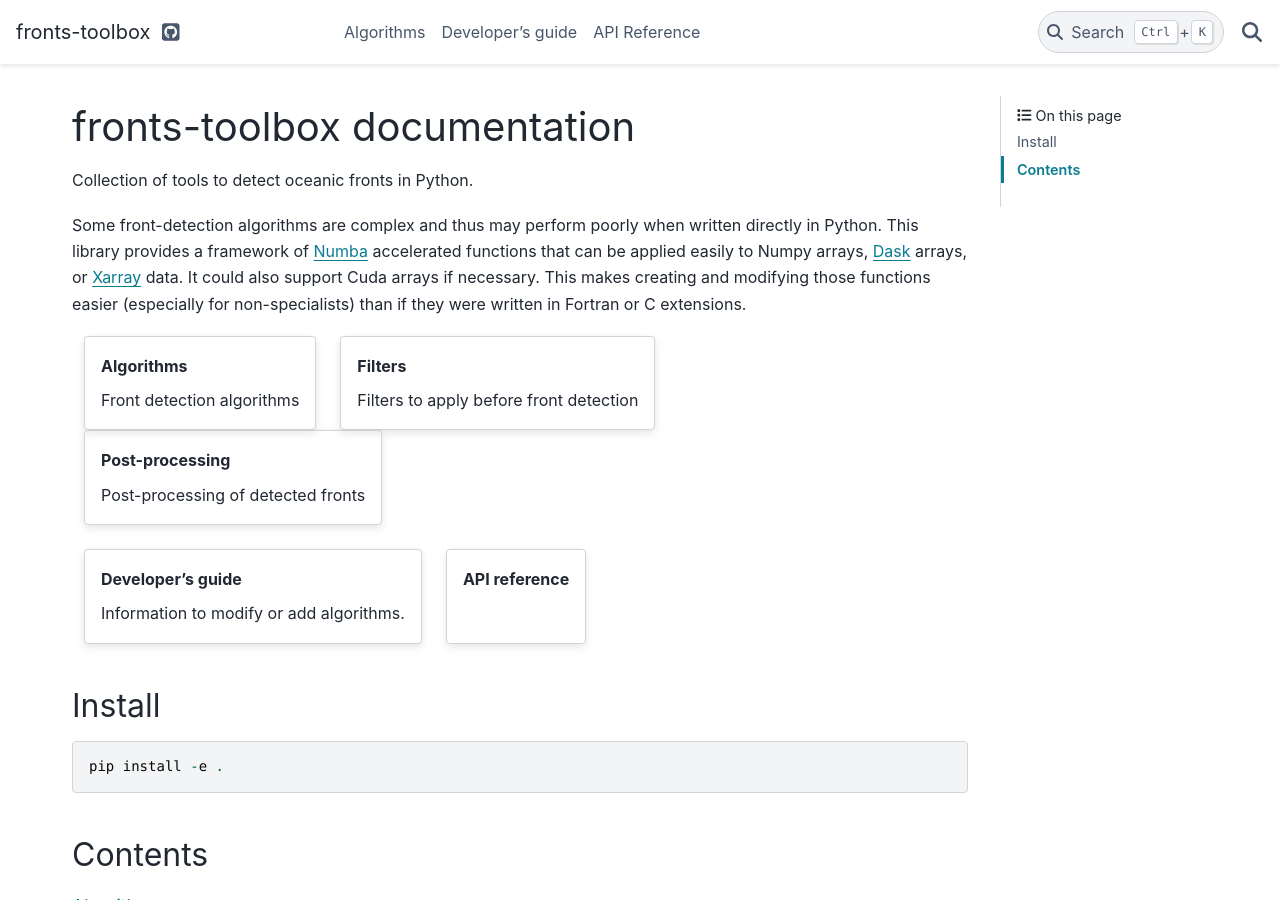
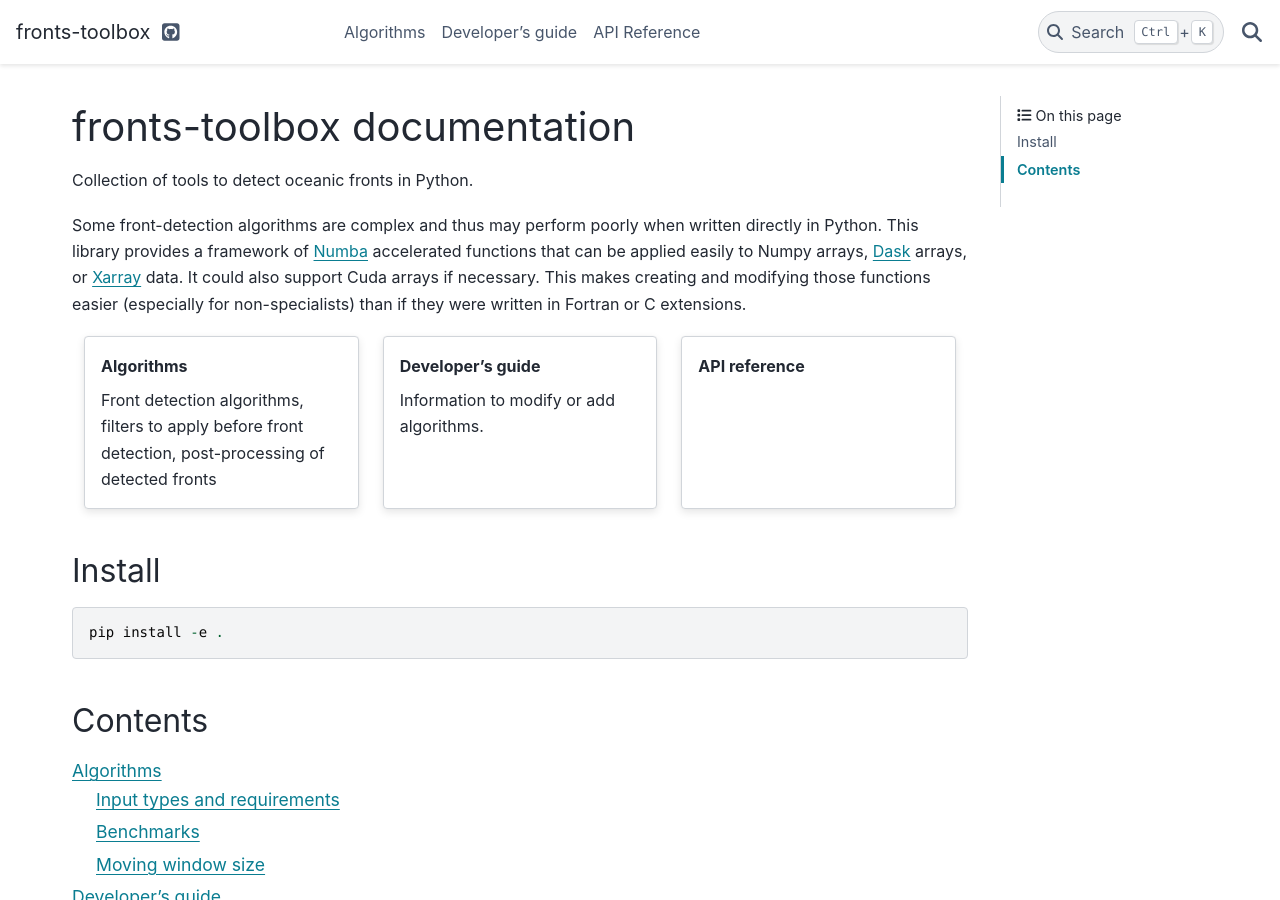
Before and after one commit to Descanonge/fronts-toolbox, a Sphinx documentation site: the page built from docs/index.rst, in a window 1280 px wide and 900 px high. Built offline with Sphinx 7.4.7 and the PyData theme 0.15.4, drawn with Linux system fonts in a browser that asks for light colours; some of the changed lines change nothing that is shown.

Commit message:
Fix index cards

```diff
--- a/docs/index.rst
+++ b/docs/index.rst
@@ -13,30 +13,18 @@ to Numpy arrays, `Dask <https://dask.org/>`__ arrays, or `Xarray
 This makes creating and modifying those functions easier (especially for
 non-specialists) than if they were written in Fortran or C extensions.
 
-.. grid:: auto
+.. grid:: 3
 
    .. grid-item-card:: Algorithms
       :link: algorithms
       :link-alt: algorithms
 
-      Front detection algorithms
-
-   .. grid-item-card:: Filters
-      :link: algorithms/filters.html
-      :link-alt: filters
-
-      Filters to apply before front detection
-
-   .. grid-item-card:: Post-processing
-      :link: algorithms/post.html
-      :link-alt: post-processing
-
-      Post-processing of detected fronts
-
-.. grid:: auto
+      Front detection algorithms,
+      filters to apply before front detection,
+      post-processing of detected fronts
 
    .. grid-item-card:: Developer's guide
-      :link: dev-guide
+      :link: dev-guide.html
       :link-alt: developer's guide
 
       Information to modify or add algorithms.
@@ -44,8 +32,6 @@ non-specialists) than if they were written in Fortran or C extensions.
    .. grid-item-card:: API reference
       :link: api.html
       :link-alt: api reference
-
-
 
 
 Install
```
